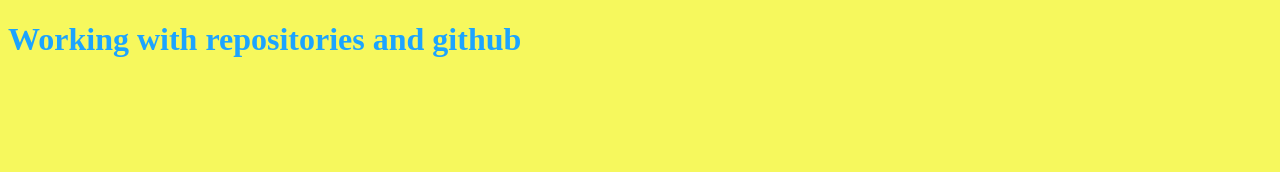
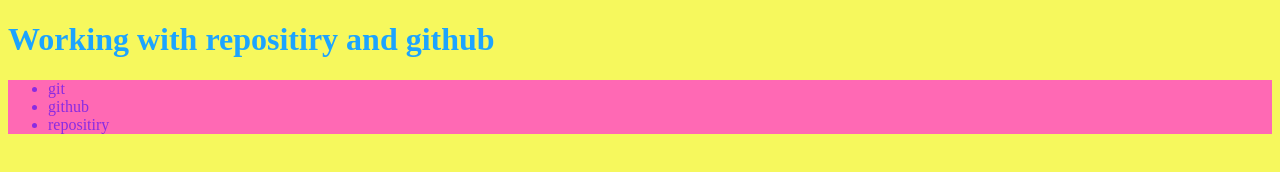
Before and after one commit to kisen8/github-tutorialstudent, a plain HTML site: page index.html in a window 1280 px wide. Drawn offline with Linux system fonts and the light colour scheme.

Commit message:
что то меняет

```diff
--- a/css/styles.css
+++ b/css/styles.css
@@ -2,3 +2,7 @@ body {
   background-color: rgb(246, 248, 93);
   color: #1ca4ff;
 }
+.view {
+  color: blueviolet;
+  background: hotpink;
+}
--- a/index.html
+++ b/index.html
@@ -8,6 +8,11 @@
     <link rel="stylesheet" href="/css/styles.css">
 </head>
 <body>
-    <h1>Working with repositories and github</h1>
+    <h1>Working with repositiry and github</h1>
+    <ul class="view">
+        <li>git</li>
+        <li>github</li>
+        <li>repositiry</li>
+    </ul>
 </body>
 </html>
```
